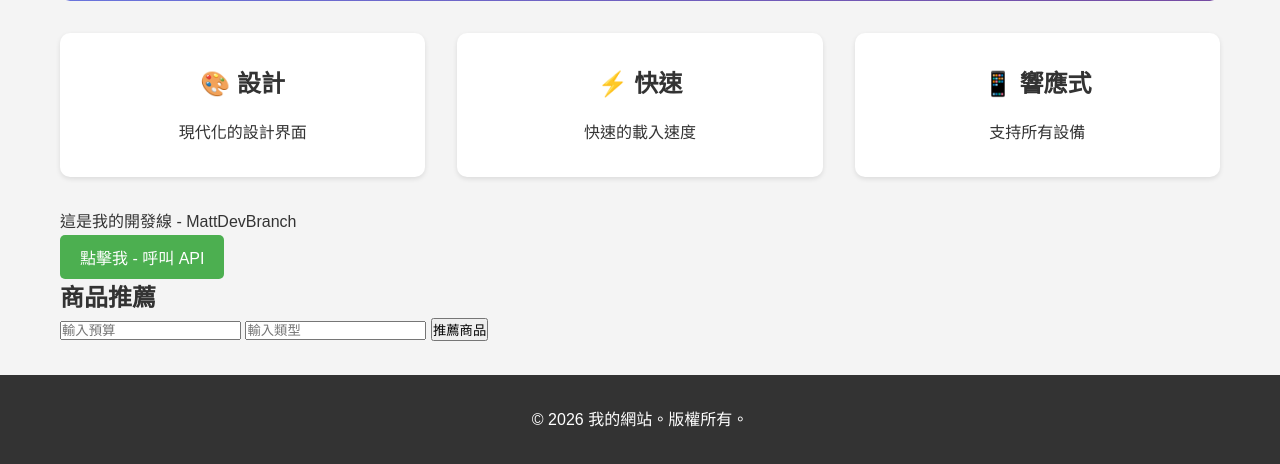
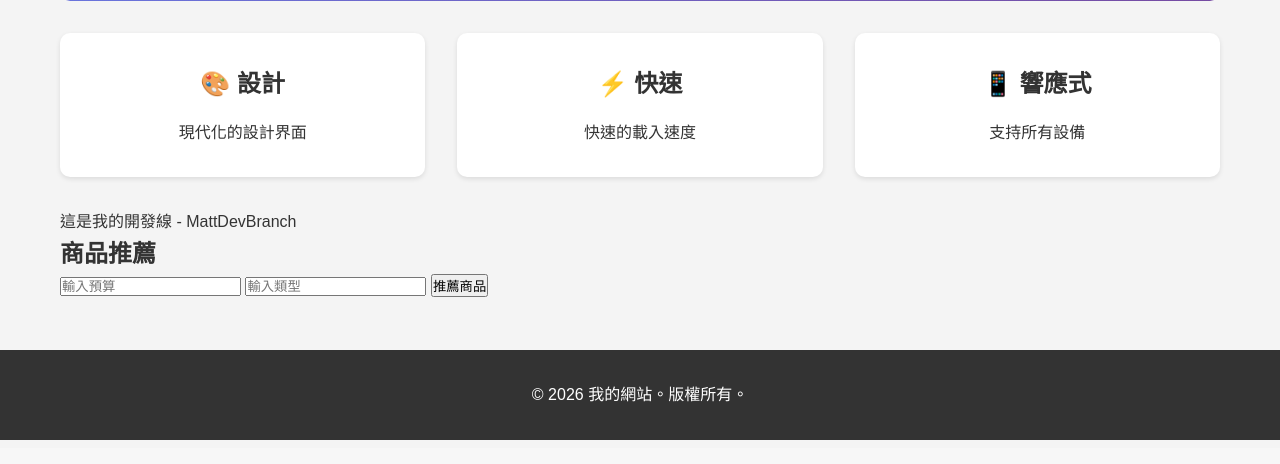
Before and after one commit to tsaisinsin1111-alt/final-project, a Flask app: page / in a window 1280 px wide. Shown: the part 352-816 px from the top of the page. After the commit the page ends 792 px from the top, so only its background shows below. Run offline with Flask 3, Linux system fonts and the light colour scheme.

Commit message:
完整專案上傳

```diff
--- a/templates/index.html
+++ b/templates/index.html
@@ -26,7 +26,6 @@
 <p>這是我的開發線 - MattDevBranch</p>
 
 <div id="result"></div>
-<button id="apiBtn" class="btn">點擊我 - 呼叫 API</button>
 <div id="result"></div>
 
 <section class="recommend">
@@ -40,4 +39,5 @@
 <!-- 載入 main.js -->
 <script src="{{ url_for('static', filename='js/main.js') }}"></script>
 
+
 {% endblock %}
```
Also changed, not shown: static/js/main.js (line endings or trailing spaces).
